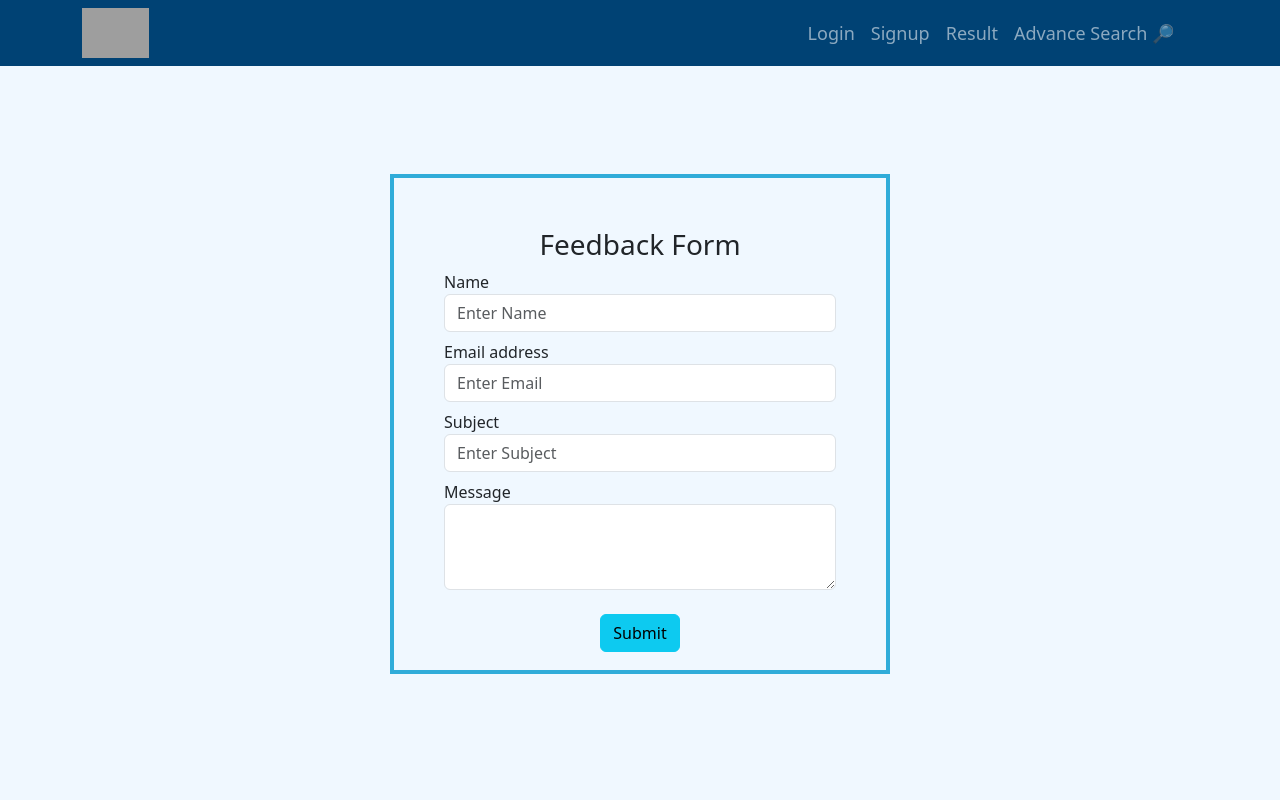
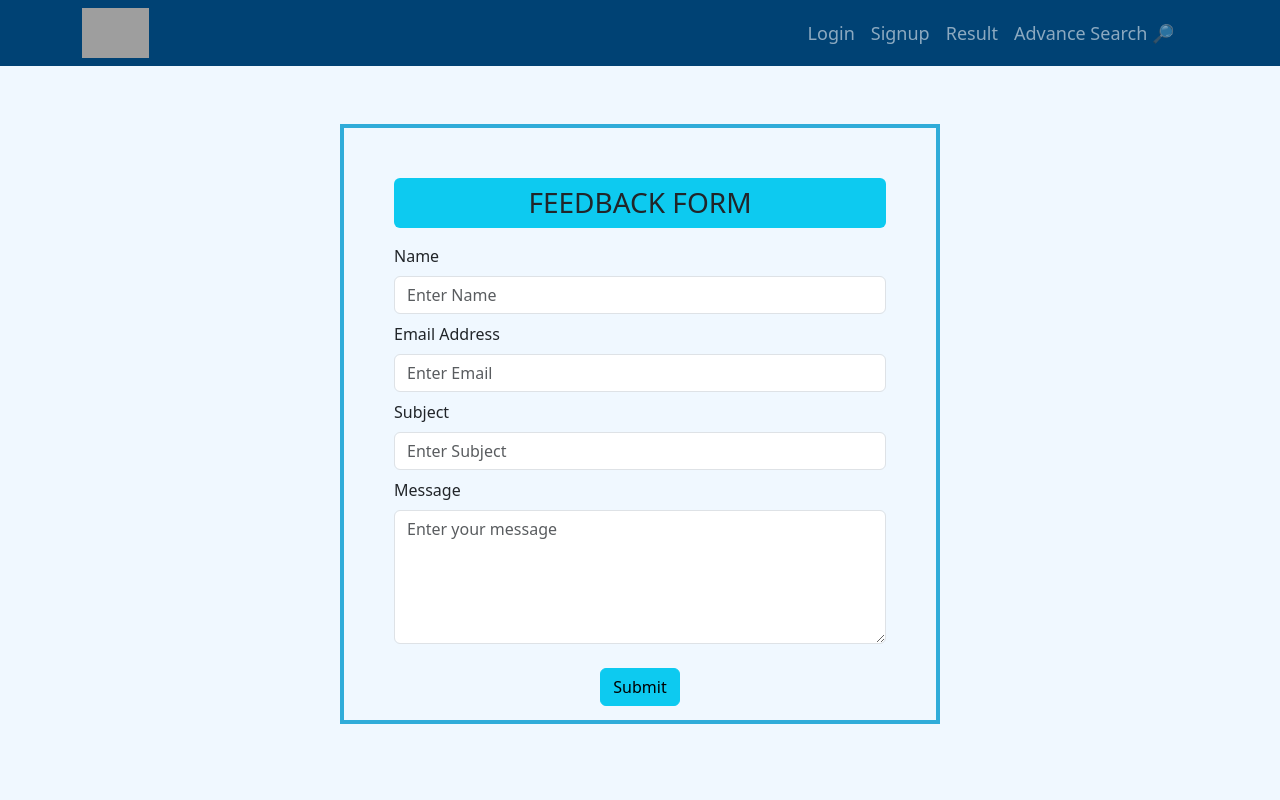
Before and after one commit to cdac-project-votingSystem/Digital-Voting-System, a React (Create React App) app in the folder voting_frontend/: page /feedback in a window 1280 px wide. Shown: the top 800 px of the page. Built offline with nearby package versions, Linux system fonts and the light colour scheme; grey boxes are pictures that could not be loaded.

Commit message:
modified feedback page

```diff
--- a/voting_frontend/src/App.jsx
+++ b/voting_frontend/src/App.jsx
@@ -35,7 +35,6 @@ const App = () => {
             <Route path="/feedback" element={<Feedback/>}/>
 
 
-
           </Routes>
         </div>
       </div>
--- a/voting_frontend/src/components/Feedback/Feedback.jsx
+++ b/voting_frontend/src/components/Feedback/Feedback.jsx
@@ -1,42 +1,98 @@
-import React from 'react'
+import React, { useState } from 'react';
 
 function Feedback() {
+    // State to store form data
+    const [formData, setFormData] = useState({
+        name: '',
+        email: '',
+        subject: '',
+        message: ''
+    });
+
+    // Handle input change
+    const handleChange = (event) => {
+        setFormData({
+            ...formData,
+            [event.target.name]: event.target.value
+        });
+    };
+
+    // Handle form submission
+    const handleSubmit = (event) => {
+        event.preventDefault();
+        console.log("Form Data Submitted:", formData);
+        alert("Feedback submitted successfully!");
+
+        // Optional: Reset form after submission
+        setFormData({ name: '', email: '', subject: '', message: '' });
+    };
+
     return (
-        <div className='d-flex align-items-center justify-content-center' style={{height:"100vh"}}>
-            <br /><br />
-            <div className='mt-5' style={{width:"500px", padding:"50px", height:"500px" , border:"4px solid #30acd9"}}>
-                <h3 className='text-center'>Feedback Form</h3>
-                <div>
-                    <form>
-                        <div class="form-group my-2">
-                            <label for="FormControlInput1">Name</label>
-                            <input type="email" class="form-control" id="FormControlInput1" placeholder="Enter Name" />
+        <div className='d-flex align-items-center justify-content-center' style={{ height: "100vh" }}>
+            <div className='mt-5' style={{ width: "600px", padding: "50px", height: "600px", border: "4px solid #30acd9" }}>
+                <h3 className='text-center bg-info p-2 rounded mb-3'>FEEDBACK FORM</h3>
+                <form onSubmit={handleSubmit}>
+                    <div className="form-group my-2">
+                        <label htmlFor="name" className='mb-2'>Name</label>
+                        <input
+                            type="text"
+                            className="form-control"
+                            id="name"
+                            name="name"
+                            value={formData.name}
+                            onChange={handleChange}
+                            placeholder="Enter Name"
+                            required
+                        />
                     </div>
-                        <div class="form-group my-2">
-                            <label for="FormControlInput1">Email address</label>
-                            <input type="email" class="form-control" id="FormControlInput1" placeholder="Enter Email" />
+                    <div className="form-group my-2">
+                        <label htmlFor="email" className='mb-2'>Email Address</label>
+                        <input
+                            type="email"
+                            className="form-control"
+                            id="email"
+                            name="email"
+                            value={formData.email}
+                            onChange={handleChange}
+                            placeholder="Enter Email"
+                            required
+                        />
                     </div>
-                        <div class="form-group my-2">
-                            <label for="FormControlInput1">Subject</label>
-                            <input type="email" class="form-control" id="FormControlInput1" placeholder="Enter Subject" />
+                    <div className="form-group my-2">
+                        <label htmlFor="subject" className='mb-2'>Subject</label>
+                        <input
+                            type="text"
+                            className="form-control"
+                            id="subject"
+                            name="subject"
+                            value={formData.subject}
+                            onChange={handleChange}
+                            placeholder="Enter Subject"
+                            required
+                        />
                     </div>
-                        <div class="form-group my-2">
-                            <label for="FormControlTextarea1">Message</label>
-                            <textarea class="form-control" id="FormControlTextarea1" rows="3"></textarea>
+                    <div className="form-group my-2">
+                        <label htmlFor="message" className='mb-2'>Message</label>
+                        <textarea
+                            className="form-control"
+                            id="message"
+                            name="message"
+                            rows="5"
+                            value={formData.message}
+                            onChange={handleChange}
+                            placeholder="Enter your message"
+                            required
+                        ></textarea>
                     </div>
                     <center>
-                            <button className='btn btn-info mt-3'>
+                        <button type="submit" className='btn btn-info mt-3'>
                             Submit
                         </button>
-
                     </center>
                 </form>
-
             </div>
         </div>
-
-        </div>
-    )
+    );
 }
 
-export default Feedback
+export default Feedback;
```
Lines whose indentation alone changed are shown as unchanged.
